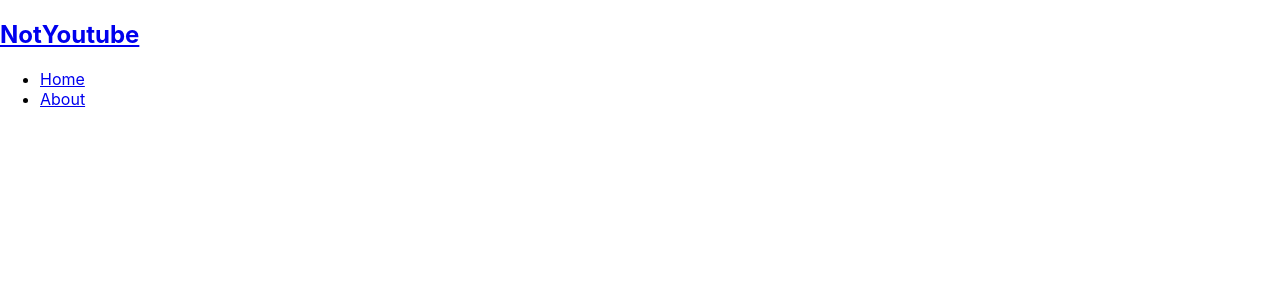
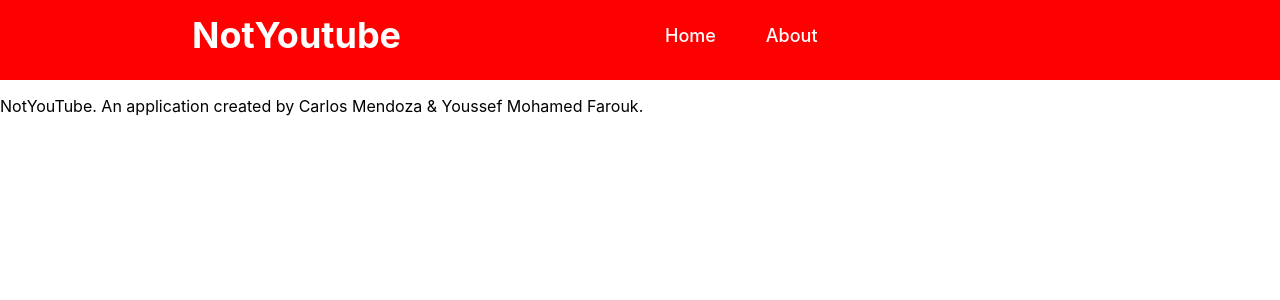
Before and after one commit to youssefmohamedfarouk/youtube-react-project, a React (Create React App) app: page /about in a window 1280 px wide. Shown: the top 300 px of the page. Built offline with nearby package versions, Linux system fonts and the light colour scheme.

Commit message:
modal created, nav updated, and css created

```diff
--- a/public/index.html
+++ b/public/index.html
@@ -29,6 +29,7 @@
   <body>
     <noscript>You need to enable JavaScript to run this app.</noscript>
     <div id="root"></div>
+    <div id="portal"></div>
     <!--
       This HTML file is a template.
       If you open it directly in the browser, you will see an empty page.
--- a/src/App.js
+++ b/src/App.js
@@ -3,7 +3,9 @@ import { BrowserRouter as Router, Routes, Route } from "react-router-dom";
 import Home from "./components/home/Home";
 import "./App.css";
 import Nav from "./components/common/Nav";
+import Footer from "./components/common/Footer"
 import Video from "./components/videos/Video"
+import About from "./components/about/About"
 
 export default function App() {
 
@@ -13,8 +15,10 @@ export default function App() {
         <Nav />
         <Routes>
           <Route element={<Home />} path="/" />
+          <Route element={<About />} path="/about" />
           <Route element={<Video />} path="/videos/:id" />
         </Routes>
+        <Footer/>
       </Router>
     </div>
   );
--- /dev/null
+++ b/src/components/Modal/Modal.jsx
@@ -0,0 +1,35 @@
+import "./modal.css";
+import reactDom from "react-dom";
+
+export default function Modal({showModal, setShowModal, children}){
+    if(!showModal){
+        return null;
+    }
+
+    // function handleClick(){
+    //     if(!showModal){
+    //         document.addEventListener("click", handleOutsideClick(), false);
+    //     }
+    //     else{
+    //         document.removeEventListener("click", handleOutsideClick(), false);
+    //     }
+
+    //     setShowModal(!showModal);
+    // };
+
+    function handleOutsideClick(){
+
+        setShowModal(!showModal);
+
+    }
+
+    return reactDom.createPortal(
+        <div id="overlay" onClick={()=> handleOutsideClick()}>
+            <div id="modal">
+                {children}
+                <button onClick={()=> setShowModal(!showModal)}> X</button>
+            </div>
+        </div>,
+        document.getElementById('portal')
+    );
+}
--- /dev/null
+++ b/src/components/Modal/modal.css
@@ -0,0 +1,19 @@
+#modal {
+    position: fixed;
+    top: 50%;
+    left: 50%;
+    transform: translate(-50%, 50%);
+    padding: 50px;
+    background-color: #fff;
+    z-index: 1000;
+}
+
+#overlay {
+    position: fixed;
+    top: 0;
+    left: 0;
+    right: 0;
+    bottom: 0;
+    background-color: rgba(0, 0, 0, .7);
+    z-index: 1000;
+}
--- /dev/null
+++ b/src/components/about/About.jsx
@@ -0,0 +1,3 @@
+export default function About() {
+    return ("");
+}
--- /dev/null
+++ b/src/components/common/Nav.css
@@ -0,0 +1,50 @@
+header {
+    align-items: center;
+    background-color: red;
+    display: flex;
+    padding: 25px 15% 35px;
+    height: 20px;
+  }
+
+  header article,
+  header nav {
+    width: 50%;
+  }
+
+  header h1 {
+    height: auto;
+    margin: 0;
+    font-size: 36px;
+  }
+
+  header h1 span {
+    font-weight: bold;
+  }
+
+  header h1 a {
+    color: white;
+    text-decoration: none;
+  }
+
+  header ul {
+    list-style: none;
+    padding: 0;
+  }
+
+  header ul li {
+    display: inline-block;
+    font-size: 18px;
+    padding: 0 25px;
+  }
+
+  header ul li a {
+    color: white;
+    font-weight: 500;
+    padding-bottom: 5px;
+    text-decoration: none;
+  }
+
+  header ul li a:hover {
+    color: black;
+    border-bottom: 2px solid black;
+  }
--- a/src/components/common/Nav.jsx
+++ b/src/components/common/Nav.jsx
@@ -1,5 +1,5 @@
 import { Link } from "react-router-dom";
-// import "./Nav.css";
+import "./Nav.css";
 
 export default function Nav() {
   return (
--- a/src/components/home/Home.jsx
+++ b/src/components/home/Home.jsx
@@ -2,22 +2,48 @@ import { useEffect, useState } from "react";
 // import YouTube from "react-youtube";
 import { getMostPopular } from "../../api/fetch";
 
+import Modal from "../Modal/Modal";
+
 import VideoListing from "../videos/VideoListing";
-
+import "../videos/VideoListing.css"
 
 export default function Home() {
   const [popularVids, setPopularVids] = useState([]);
+  const [showModal, setShowModal] = useState(false);
 
   useEffect(() => {
     getMostPopular().then((data) => setPopularVids(data.items));
   }, []);
 
-  console.log(popularVids);
-
-  return <div>{popularVids.map(vid => {
-    return(
-        <VideoListing vid={vid} url={vid.snippet.thumbnails.high.url} key={vid.id}/>
-
-    )
-  })}</div>;
+  return (
+    <>
+      <div>
+        <label htmlFor="searchTitle">
+          Search Shows:
+          {/* <input
+          type="text"
+          value={searchTitle}
+          id="searchTitle"
+          onChange={handleTextChange}
+        /> */}
+          <button onClick={() => setShowModal(!showModal)}>Modal</button>
+        </label>
+        <Modal showModal={showModal} setShowModal={setShowModal}>
+          Here is the Modal
+        </Modal>
+      </div>
+      <div className="VideoListing" >
+        {popularVids.map((vid) => {
+          return (
+            <VideoListing
+              vid={vid}
+              url={vid.snippet.thumbnails.high.url}
+              key={vid.id}
+            />
+          );
+        })}
+      </div>
+      ;
+    </>
+  );
 }
--- a/src/components/videos/Video.jsx
+++ b/src/components/videos/Video.jsx
@@ -1,23 +1,23 @@
-import {useParams} from "react-router-dom";
-import {useState, useEffect} from "react";
+import { useParams } from "react-router-dom";
+import { useState, useEffect } from "react";
 
 import { getOneVideo } from "../../api/fetch";
 import YouTube from "react-youtube";
 
-export default function Video(){
-    const [video, setVideo] = useState({});
-    const {id} = useParams();
+export default function Video() {
+  const [video, setVideo] = useState({});
+  const { id } = useParams();
 
-    console.log(id);
-    useEffect(() => {
-        getOneVideo(id)
-        .then(response => {
-            setVideo(response);
-        })
-    },[]
-    )
-
-    return(
-        <YouTube videoId={id} origin={"http://localhost:3000"} />
-    );
+  // console.log(id);
+  useEffect(() => {
+    getOneVideo(id).then((response) => {
+      setVideo(response);
+    });
+  }, [id]);
+  console.log(video);
+  return (
+    <div className="video">
+      <YouTube videoId={id} origin={"http://localhost:3000"} />
+    </div>
+  );
 }
--- /dev/null
+++ b/src/components/videos/VideoListing.css
@@ -0,0 +1,11 @@
+div .VideoListing {
+    display: flex;
+    flex-wrap: wrap;
+
+}
+
+.videoDescrip {
+    flex: 1 0 20%; /* explanation below */
+      margin: 20px;
+
+}
--- a/src/components/videos/VideoListing.jsx
+++ b/src/components/videos/VideoListing.jsx
@@ -1,9 +1,11 @@
 import {Link} from 'react-router-dom';
 
+import "./VideoListing.css";
+
 export default function VideoListing({vid, url}) {
-    console.log(vid)
+
     return (
-        <div >
+        <div className="videoDescrip">
             <Link to={`/videos/${vid.id}`} >
                 <img src={url} alt={`${vid.id}_img`} ></img>
             </Link>
```
